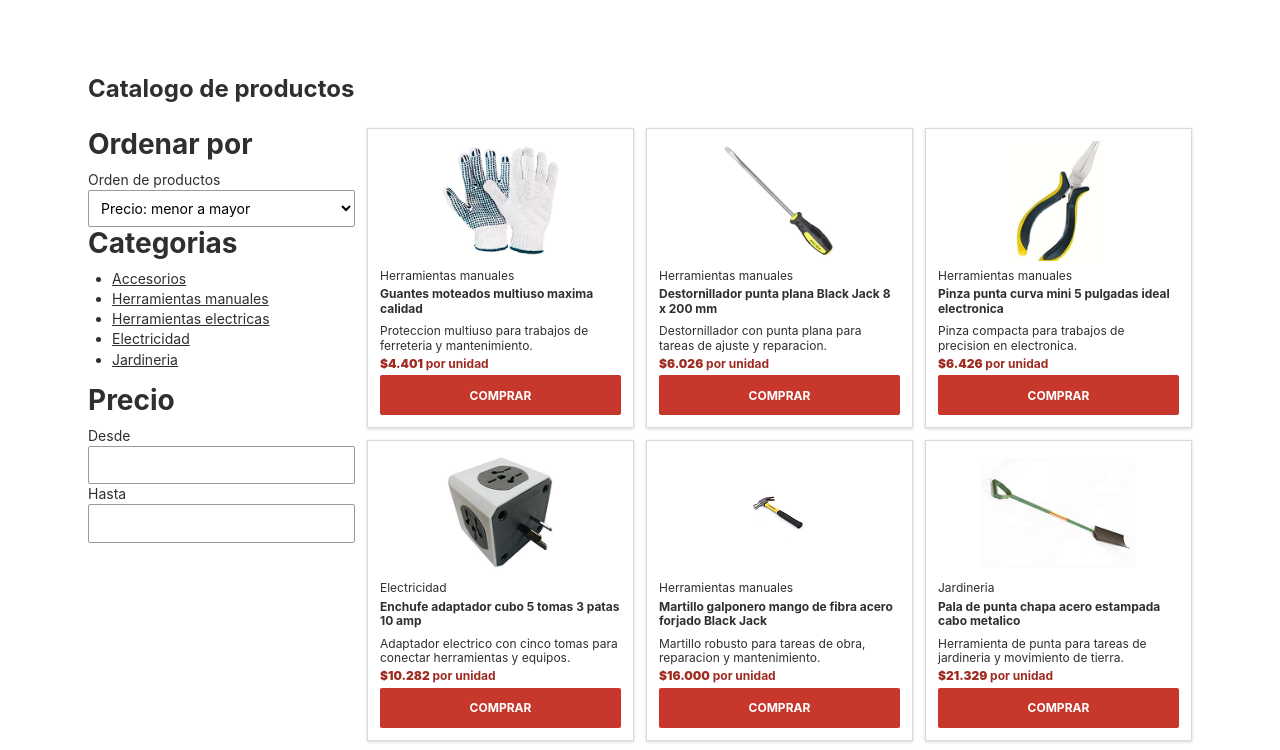
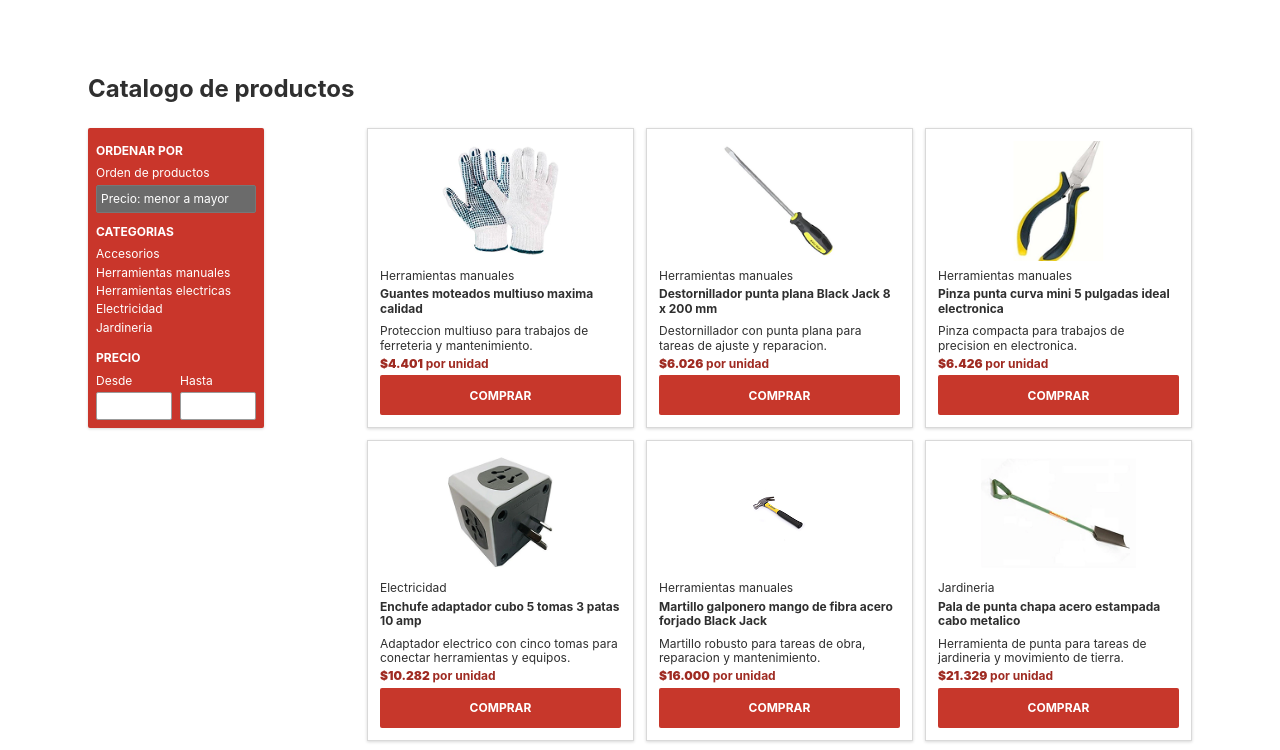
Before and after one commit to angelgc9107-lgtm/ProyectoFerreteria_GRP05, a website: page index.html in a window 1280 px wide. Shown: the part 1088-1838 px from the top of the page. Drawn offline with nearby package versions, Linux system fonts and the light colour scheme.

Commit message:
Commit - Requested changed components.css realizados

```diff
--- a/css/components.css
+++ b/css/components.css
@@ -104,7 +104,6 @@ header > button[aria-label="Ver carrito de compras"] {
     text-decoration: none;
     min-height: 0;
     padding: 0;
-    color: transparent;
     border: 0;
     border-radius: 0;
     background: transparent;
@@ -227,7 +226,7 @@ button[aria-disabled="true"] {
     cursor: not-allowed;
 }
 
-#catalogo > aside {
+#catalogo aside {
     display: grid;
     grid-template-columns: repeat(2, minmax(0, 1fr));
     grid-template-rows: repeat(8, auto);
@@ -241,7 +240,7 @@ button[aria-disabled="true"] {
     box-shadow: var(--shadow-card);
 }
 
-#catalogo > aside h3 {
+#catalogo aside h3 {
     grid-column: 1 / -1;
     margin: var(--space-2) 0 var(--space-1);
     color: var(--color-white);
@@ -259,7 +258,7 @@ button[aria-disabled="true"] {
 .filter-heading--category { grid-row: 4; }
 .filter-heading--price { grid-row: 6; }
 
-#catalogo > aside label {
+#catalogo aside label {
     display: block;
     margin: 0;
     color: var(--color-white);
@@ -267,12 +266,12 @@ button[aria-disabled="true"] {
     line-height: var(--line-height-tight);
 }
 
-#catalogo > aside > label[for="orden"] {
+#catalogo aside > label[for="orden"] {
     grid-column: 1 / -1;
     grid-row: 2;
 }
 
-#catalogo > aside ul {
+#catalogo aside ul {
     grid-column: 1 / -1;
     grid-row: 5;
     margin: 0;
@@ -280,22 +279,22 @@ button[aria-disabled="true"] {
     list-style: none;
 }
 
-#catalogo > aside li {
+#catalogo aside li {
     margin-bottom: var(--space-1);
     font-size: var(--font-size-xs);
     line-height: var(--line-height-tight);
 }
 
-#catalogo > aside a {
+#catalogo aside a {
     text-decoration: none;
 }
 
-#catalogo > aside a:hover {
+#catalogo aside a:hover {
     color: var(--color-white);
     text-decoration: underline;
 }
 
-#catalogo > aside select {
+#catalogo aside select {
     grid-column: 1 / -1;
     grid-row: 3;
     width: 100%;
@@ -320,7 +319,7 @@ textarea {
     background: var(--color-white);
 }
 
-#catalogo > aside input[type="number"] {
+#catalogo aside input[type="number"] {
     width: 100%;
     height: 1.75rem;
     padding: var(--space-1);
@@ -330,15 +329,15 @@ textarea {
     font-size: var(--font-size-xs);
 }
 
-#catalogo > aside label[for^="precio-"] {
+#catalogo aside label[for^="precio-"] {
     width: auto;
     margin: 0;
 }
 
-#catalogo > aside label[for="precio-desde"] { grid-column: 1; grid-row: 7; }
-#catalogo > aside input#precio-desde { grid-column: 1; grid-row: 8; }
-#catalogo > aside label[for="precio-hasta"] { grid-column: 2; grid-row: 7; }
-#catalogo > aside input#precio-hasta { grid-column: 2; grid-row: 8; }
+#catalogo aside label[for="precio-desde"] { grid-column: 1; grid-row: 7; }
+#catalogo aside input#precio-desde { grid-column: 1; grid-row: 8; }
+#catalogo aside label[for="precio-hasta"] { grid-column: 2; grid-row: 7; }
+#catalogo aside input#precio-hasta { grid-column: 2; grid-row: 8; }
 
 section[aria-label="Servicios de FerroLab"] li > div {
     display: flex;
```
